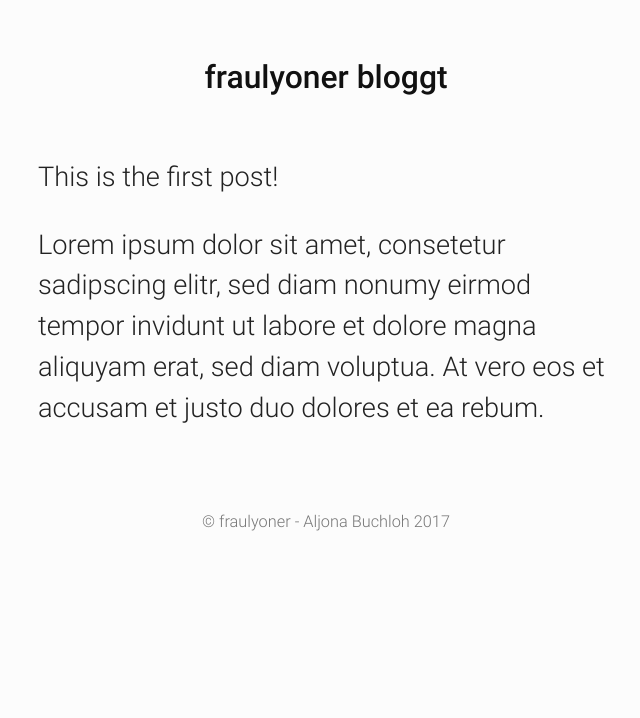
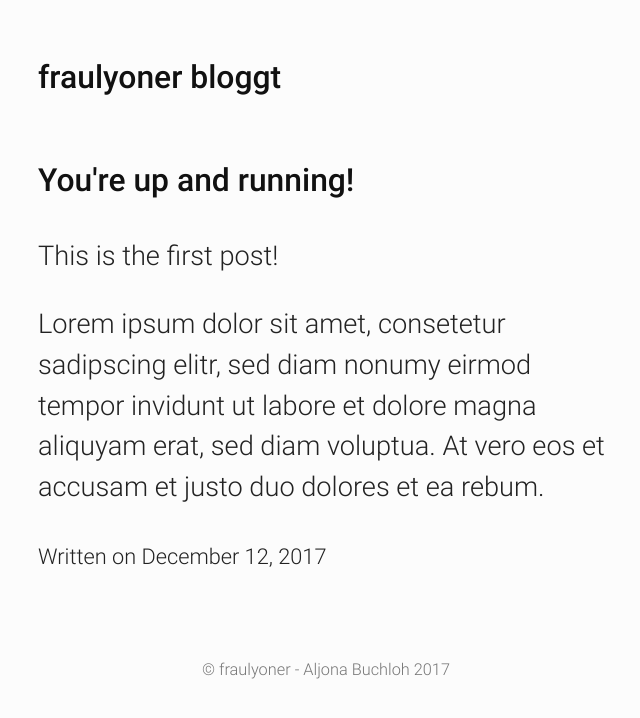
Before and after one commit to fraulyoner/fraulyoner.github.io, a Jekyll site: the page built from _posts/2017-12-12-Hello-World.html, in a window 1280 px wide. Shown: the top 718 px of the page, without its empty margins (314-954 px from the left). Built offline with Jekyll 4.4.1, drawn with Linux system fonts in a browser that asks for light colours.

Commit message:
Adjust blog post styling

```diff
--- /dev/null
+++ b/_layouts/post.html
@@ -0,0 +1,15 @@
+---
+layout: blog
+---
+
+<article class="post">
+  <h3>{{ page.title }}</h3>
+
+  <div class="entry">
+    {{ content }}
+  </div>
+
+  <small class="date">
+    Written on {{ page.date | date: "%B %e, %Y" }}
+  </small>
+</article>
--- a/_posts/2017-12-12-Hello-World.html
+++ b/_posts/2017-12-12-Hello-World.html
@@ -1,5 +1,5 @@
 ---
-layout: blog
+layout: post
 title: You're up and running!
 ---
 
--- a/css/blog.scss
+++ b/css/blog.scss
@@ -1,6 +1,14 @@
 ---
 ---
 
-.posts {
-  font-size: 80%;
+body {
+
+  header {
+    text-align: left;
+  }
+
+  .posts {
+    font-size: 80%;
+  }
+
 }
```
